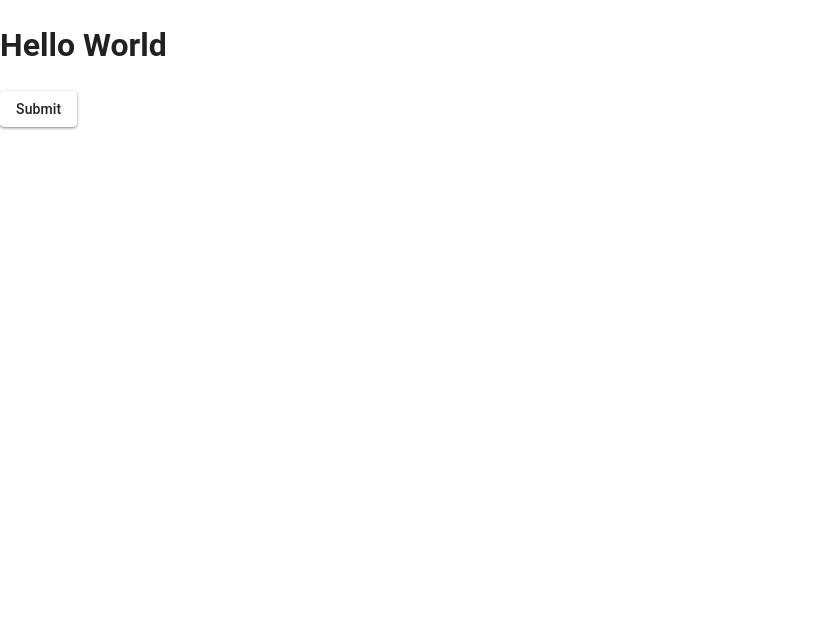
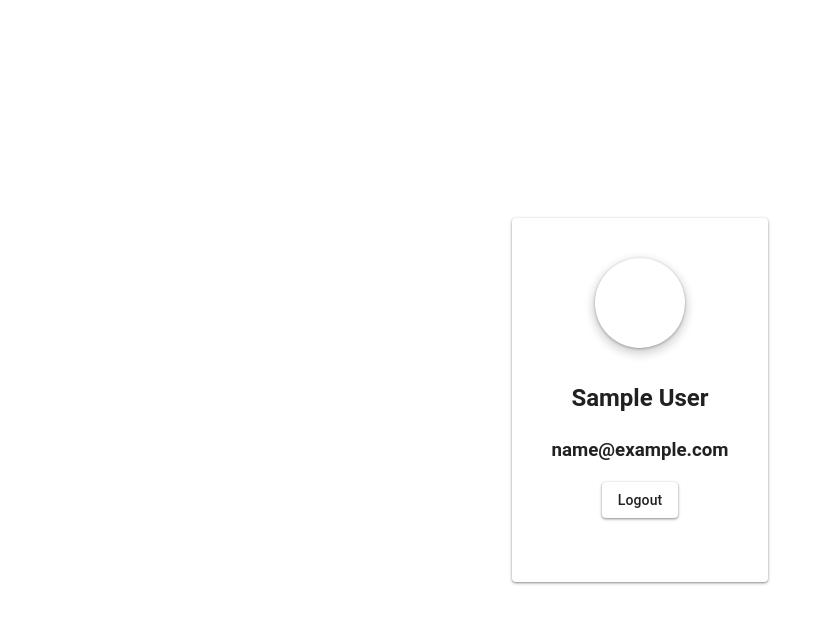
Before and after one commit to cuencojasmine/system-integ-activities, a Nuxt app: page / in a window 1280 px wide. Shown: the top 624 px of the page, without its empty margins (0-833 px from the left). Built offline with nearby package versions, Linux system fonts and the light colour scheme; no server answers; sample sign-in values are in the browser's storage.

Commit message:
middleware

```diff
--- a/app/pages/index.vue
+++ b/app/pages/index.vue
@@ -1,14 +1,46 @@
 <template>
-  <div>
-    <h1>Hello World</h1>
-    <v-btn to="/login">Submit</v-btn>
+  <div class="d-flex mx-auto justify-center align-center" style="height: 100vh">
+    <v-card class="pa-10">
+      <div class="text-center mb-6">
+        <v-avatar size="90" class="mb-3 elevation-3">
+          <v-img :src="user?.picture"></v-img>
+        </v-avatar>
+        <h2>{{ user?.name }}</h2>
+        <h3>{{ user?.email }}</h3>
+        <v-btn @click="logout">Logout</v-btn>
+      </div>
+    </v-card>
+
   </div>
 </template>
 
 <script lang="ts" setup>
 
+definePageMeta({
+  middleware: 'auth'
+})
+
+const user = ref<any>(null)
+
+onMounted(() => {
+  const savedUser = localStorage.getItem('google_user')
+
+  if (!savedUser) {
+    navigateTo('/login')
+    return
+  }
+
+  user.value = JSON.parse(savedUser)
+})
+
+const logout = () => {
+  localStorage.removeItem('google_user')
+  localStorage.removeItem('google_token')
+  window.google?.accounts.id.disableAutoSelect()
+  navigateTo('/login')
+}
+
+
 </script>
 
-<style>
-
-</style>
+<style></style>
--- a/app/pages/login.vue
+++ b/app/pages/login.vue
@@ -24,6 +24,10 @@
 </template>
 
 <script lang="ts" setup>
+
+definePageMeta({
+  middleware: 'auth'
+})
 
 const config = useRuntimeConfig()
 
```
Also changed, not shown: app/middleware/auth.ts (added, +15 -0 lines).
